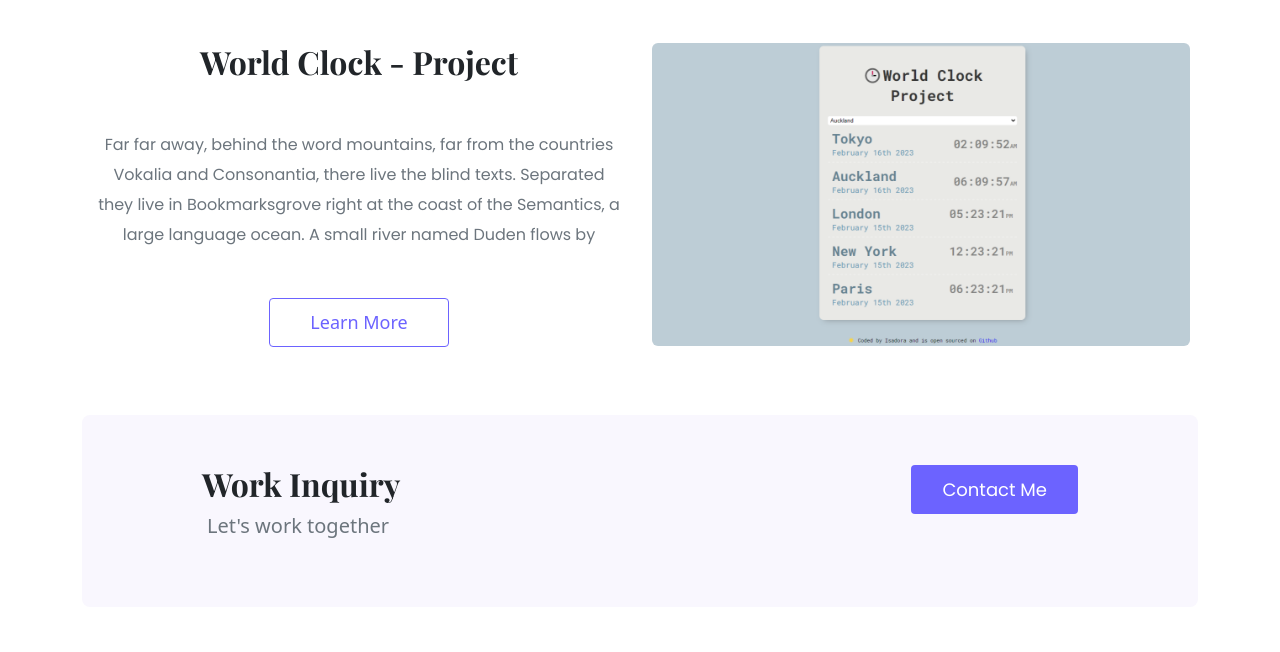
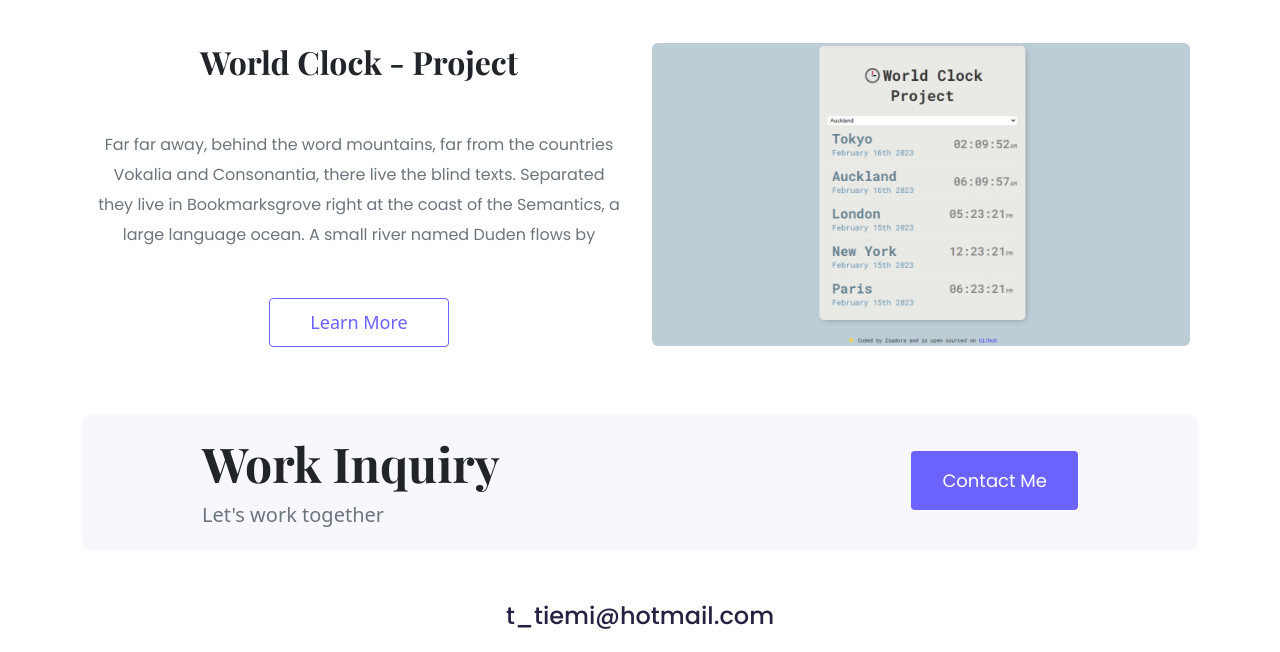
Before and after one commit to isataguchi/portfolio-project, a plain HTML site: page index.html in a window 1280 px wide. Shown: the part 1601-2253 px from the top of the page. Drawn offline with nearby package versions, Linux system fonts and the light colour scheme; a web font is replaced by a local one.

Commit message:
fixed footer

```diff
--- a/index.html
+++ b/index.html
@@ -157,7 +157,7 @@
             <p class="text-muted">Let's work together</p></div>
 
             <div>
-            <a href="contact.html" class="btn btn-branding
+            <a href="contact.html" class="btn btn-branding mt-3
             ">Contact Me</a>
             </div>
         </div>
--- a/src/style.css
+++ b/src/style.css
@@ -48,7 +48,7 @@
   font-size: 18px;
   font-weight: medium;
   line-height: 27px;
-  padding: 10px 30px;
+  padding: 15px 30px;
 }
 
 .row h2 {
@@ -169,7 +169,7 @@ footer {
 
 footer .contact-box {
     background: var(--primary-color);
-    padding: 50px 120px;
+    padding: 20px 120px;
     border-radius: 8px;
 }
 
@@ -186,14 +186,14 @@ footer .social-links a {
 
 h4 {
     font-family: var(--heading-font-family);
-    font-size: 32px;
+    font-size: 48px;
     font-weight: bolder;
 }
 
 footer p {
     font-size: 20px;
     font-weight: 500;
-    margin-left: 5px;
+    margin: 0;
     line-height: 1.5;
 }
 footer .social-links a:hover {
```
